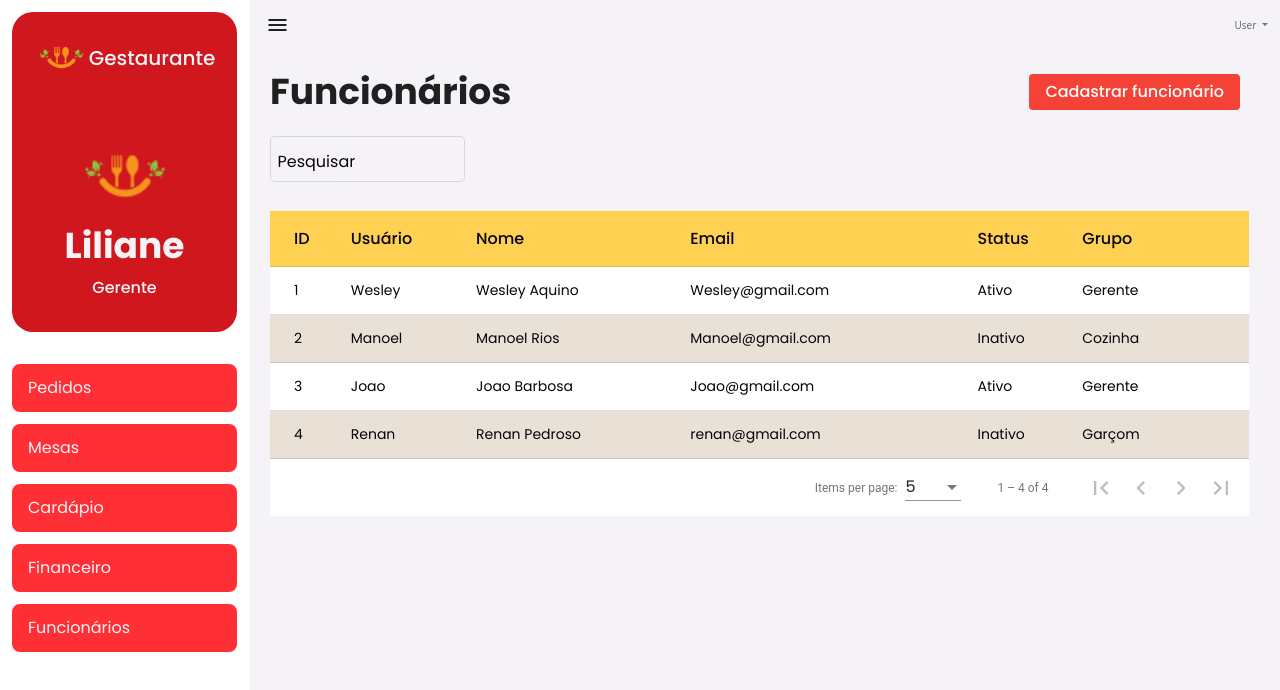
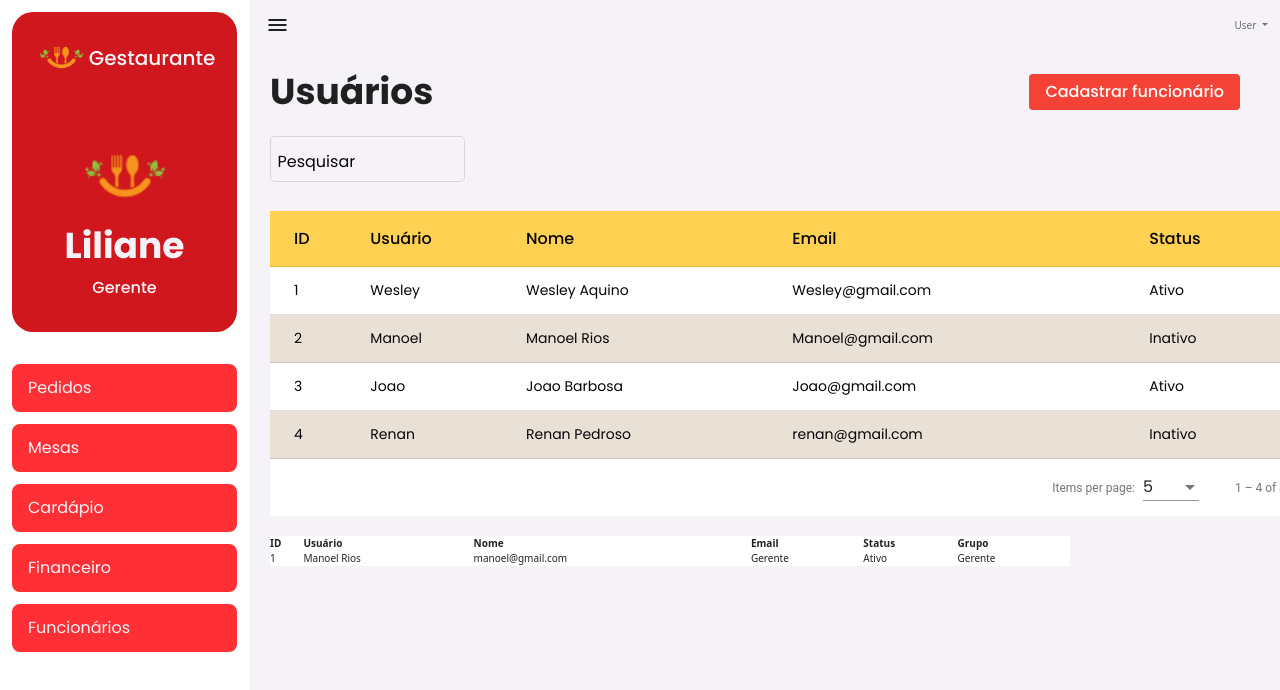
Before and after one commit to ManoelRIos/gestaurante, an Angular app in the folder web/: page /funcionarios in a window 1280 px wide. Shown: the top 690 px of the page. Built offline with nearby package versions, Linux system fonts and the light colour scheme; what ng-apexcharts would draw is missing.

Commit message:
Adicionando rotas no backend

```diff
--- a/web/src/app/components/card-pedidos/modal-cancelar-pedido/modal-cancelar-pedido.html
+++ b/web/src/app/components/card-pedidos/modal-cancelar-pedido/modal-cancelar-pedido.html
@@ -1,7 +1,9 @@
 <div class="modal-visualizar-pedido-mesa">
   <h1 mat-dialog-title>Deseja cancelar o pedido?</h1>
-  <p>Mesa #{{data.numeroMesa}}</p>
-  <p>Pedido #{{data.id}}</p>
+  <div class="info-pedido">
+    <p>Mesa #{{data.numeroMesa}}</p>
+    <p>Pedido #{{data.id}}</p>
+  </div>
 
   <div class="itens-pedido">
     <ul class="list-group list-group-flush">
@@ -21,8 +23,8 @@
 
   <form action="">
     <div class="btn-group">
-      <button class="btn btn-danger">Cancelar pedido</button>
-      <button class="btn btn-warning" (click)="onNoClick()">Voltar</button>
+      <button mat-stroked-button color="warn">Cancelar pedido</button>
+      <button mat-flat-button color="warn" (click)="onNoClick()">Voltar</button>
     </div>
   </form>
 </div>
--- a/web/src/app/components/card-pedidos/modal-cancelar-pedido/modal-cancelar-pedido.scss
+++ b/web/src/app/components/card-pedidos/modal-cancelar-pedido/modal-cancelar-pedido.scss
@@ -6,6 +6,10 @@
   text-align: center;
   font-weight: bold;
   font-size: 3.2rem;
+}
+
+.modal-visualizar-pedido-mesa .info-pedido p{
+  font-weight: lighter;
 }
 
 .itens-pedido {
--- a/web/src/app/components/table/table.component.scss
+++ b/web/src/app/components/table/table.component.scss
@@ -43,6 +43,12 @@ table td {
   font-size: 1.4rem;
   color: #060408;
   font-family: 'Poppins', sans-serif;
+  cursor: pointer;
+  transition: .3s;
+}
+
+table td:hover{
+  opacity: .5;
 }
 
 table .mat-row:nth-child(2n){
--- /dev/null
+++ b/web/src/app/models/User.ts
@@ -0,0 +1,7 @@
+export class User {
+  id!: string;
+  nome!: string;
+  email!: string;
+  grupo!: string;
+  senha!: string;
+}
--- a/web/src/app/pages/funcionarios/funcionarios.component.html
+++ b/web/src/app/pages/funcionarios/funcionarios.component.html
@@ -1,7 +1,7 @@
 <div class="header">
-  <app-title *ngIf="!isEdit && !isCreate" title="Funcionários"></app-title>
-  <app-title *ngIf="isEdit" title="Cadastrar funcionario"></app-title>
-  <app-title *ngIf="isCreate" title="Editar funcionario"></app-title>
+  <app-title *ngIf="!isEdit && !isCreate" title="Usuários"></app-title>
+  <app-title *ngIf="isCreate" title="Cadastrar usuário"></app-title>
+  <app-title *ngIf="isEdit" title="Editar usuário"></app-title>
 
   <button (click)="isCreate = true" *ngIf="!isEdit && !isCreate" mat-flat-button color="warn">
     Cadastrar funcionário
@@ -15,6 +15,27 @@
 <!-- Consultar Funcionarios -->
 <div *ngIf="!isCreate && !isEdit" class="consultar-funcionarios">
   <app-table></app-table>
+
+  <table class="table-user">
+    <tr>
+      <th>ID</th>
+      <th>Usuário</th>
+      <th>Nome</th>
+      <th>Email</th>
+      <th>Status</th>
+      <th>Grupo</th>
+    </tr>
+
+    <tr *ngFor="let user of users" >
+      <td>{{user.id}}</td>
+      <td>{{user.nome}}</td>
+      <td>{{user.email}}</td>
+      <td>{{user.grupo}}</td>
+      <td>Ativo</td>
+      <td>Gerente</td>
+    </tr>
+  </table>
+
 </div>
 
 <div *ngIf="isCreate" class="create-funcionarios">
--- a/web/src/app/pages/funcionarios/funcionarios.component.scss
+++ b/web/src/app/pages/funcionarios/funcionarios.component.scss
@@ -6,6 +6,16 @@
 
 .header button {
   margin-right: 4rem;
+}
+
+.consultar-funcionarios {
+  width: 100vw;
+}
+
+.consultar-funcionarios table.table-user {
+  width: 800px;
+  margin: 2rem;
+  background-color: #fff;
 }
 
 .create-funcionarios form .inputs{
--- a/web/src/app/pages/funcionarios/funcionarios.component.ts
+++ b/web/src/app/pages/funcionarios/funcionarios.component.ts
@@ -1,4 +1,5 @@
 import { Component, OnInit } from '@angular/core';
+import { User } from 'src/app/models/User';
 
 @Component({
   selector: 'app-funcionarios',
@@ -10,6 +11,10 @@ export class FuncionariosComponent implements OnInit {
   isEdit = false;
   isCreate = false;
 
+  public users: User[] = [
+    {id: '1', nome: 'Manoel Rios', email: 'manoel@gmail.com', grupo: 'Gerente', senha: '123456'}
+  ]
+
   constructor() { }
 
   ngOnInit() {
```
Also changed, not shown: web/src/app/models/Funcionario.ts (deleted), 2 other files (tests, documents, lock files or other folders).
